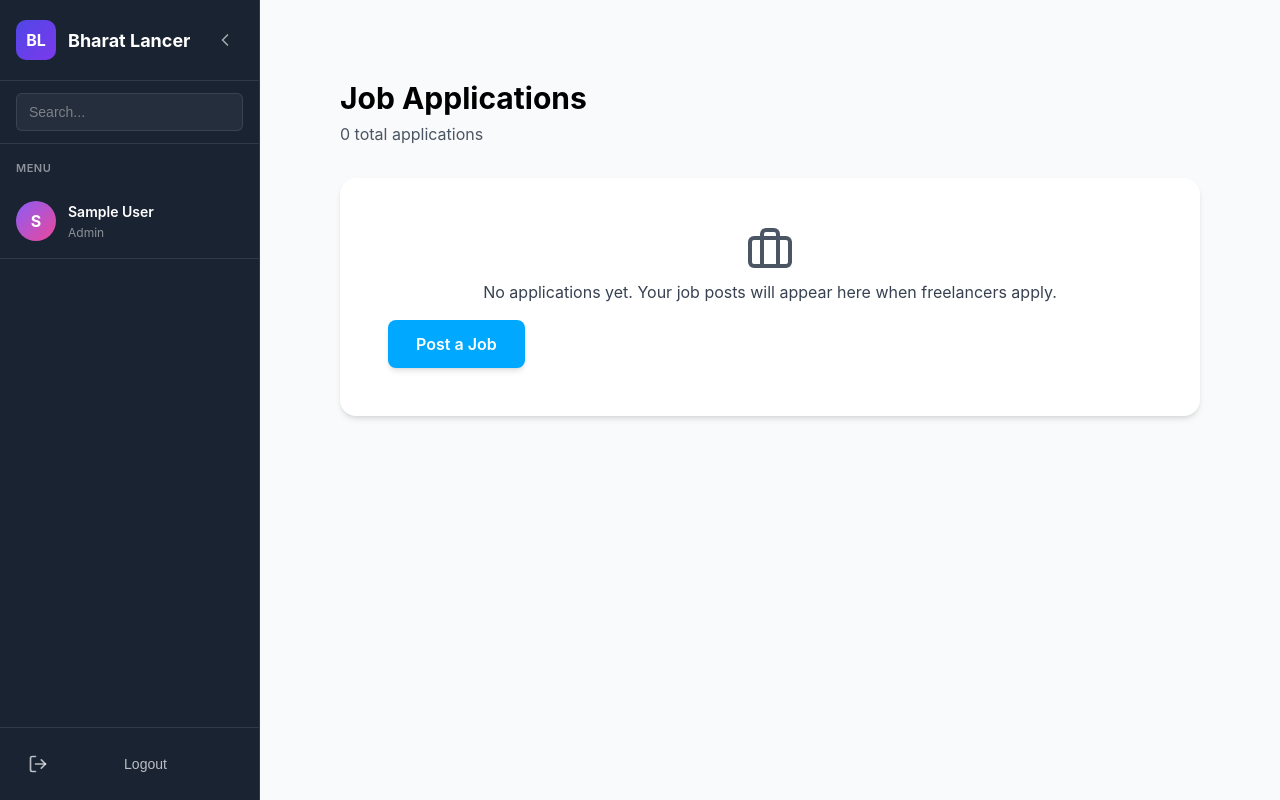
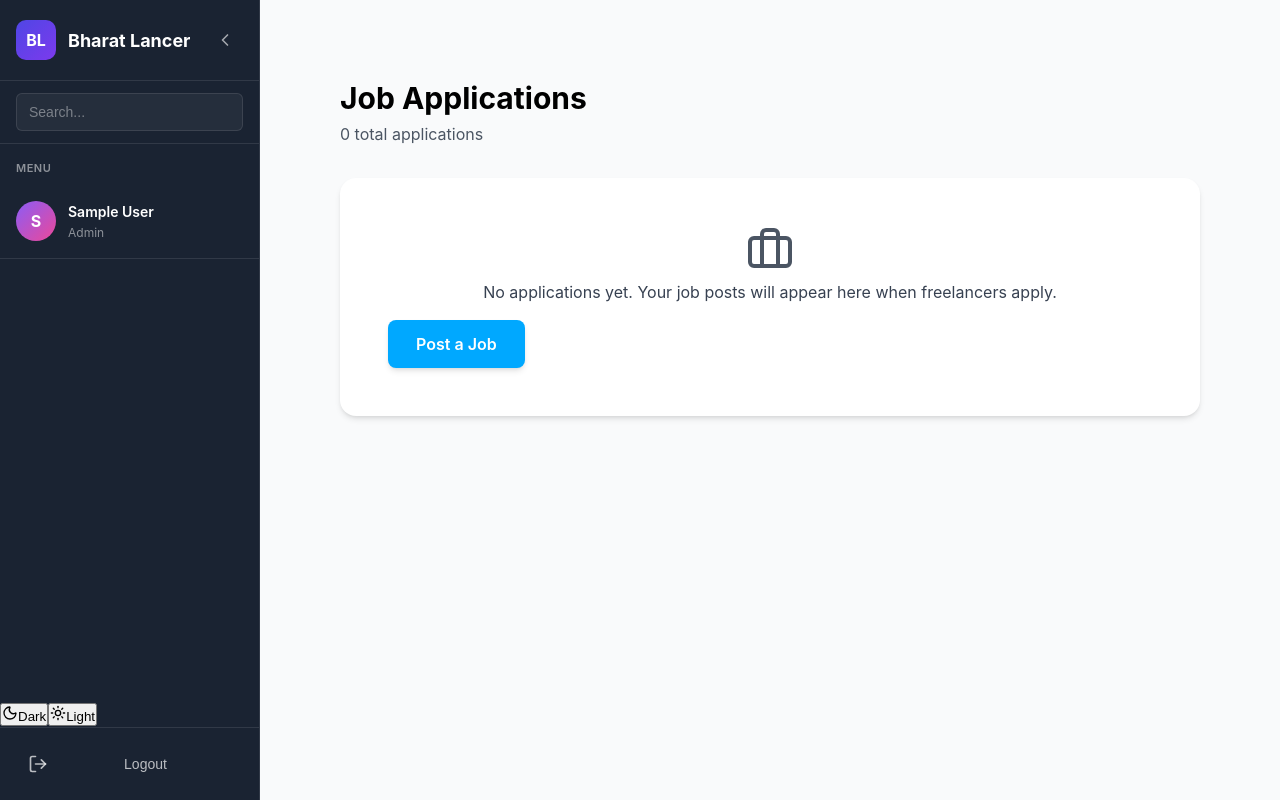
Before and after one commit to aragulkumar/bharat-lancer, a React app in the folder frontend/: page /applications in a window 1280 px wide. Built offline with nearby package versions, Linux system fonts and the light colour scheme; sample sign-in values are in the browser's storage; the HTML template or start-up script is replaced by a standard one.

Commit message:
feat: add message employer navigation and sidebar theme toggle

```diff
--- a/frontend/src/components/Sidebar.jsx
+++ b/frontend/src/components/Sidebar.jsx
@@ -1,6 +1,7 @@
 import { useState } from 'react';
 import { NavLink, useNavigate } from 'react-router-dom';
 import { useAuth } from '../context/AuthContext';
+import { useTheme } from '../context/ThemeContext';
 import {
     Briefcase,
     FileText,
@@ -10,12 +11,15 @@ import {
     Menu,
     X,
     ChevronLeft,
-    ChevronRight
+    ChevronRight,
+    Sun,
+    Moon
 } from 'lucide-react';
 import './Sidebar.css';
 
 const Sidebar = () => {
     const { user, logout } = useAuth();
+    const { theme, toggleTheme } = useTheme();
     const navigate = useNavigate();
     const [collapsed, setCollapsed] = useState(false);
     const [mobileOpen, setMobileOpen] = useState(false);
@@ -132,6 +136,26 @@ const Sidebar = () => {
                     ))}
                 </nav>
 
+                {/* Theme Toggle */}
+                {!collapsed && (
+                    <div className="theme-toggle-section">
+                        <button
+                            className={`theme-btn ${theme === 'dark' ? 'active' : ''}`}
+                            onClick={() => theme !== 'dark' && toggleTheme()}
+                        >
+                            <Moon size={16} />
+                            <span>Dark</span>
+                        </button>
+                        <button
+                            className={`theme-btn ${theme === 'light' ? 'active' : ''}`}
+                            onClick={() => theme !== 'light' && toggleTheme()}
+                        >
+                            <Sun size={16} />
+                            <span>Light</span>
+                        </button>
+                    </div>
+                )}
+
                 {/* Logout Button */}
                 <div className="sidebar-footer">
                     <button
--- a/frontend/src/pages/Applications.jsx
+++ b/frontend/src/pages/Applications.jsx
@@ -109,8 +109,8 @@ const Applications = () => {
 
     const handleStartChat = async (userId, userName) => {
         try {
-            // Navigate to chat with this user
-            navigate(`/chat?userId=${userId}`);
+            // Navigate to chat with this user pre-selected
+            navigate(`/chat?userId=${userId}&name=${encodeURIComponent(userName || 'User')}`);
         } catch (error) {
             console.error('Error starting chat:', error);
         }
```
